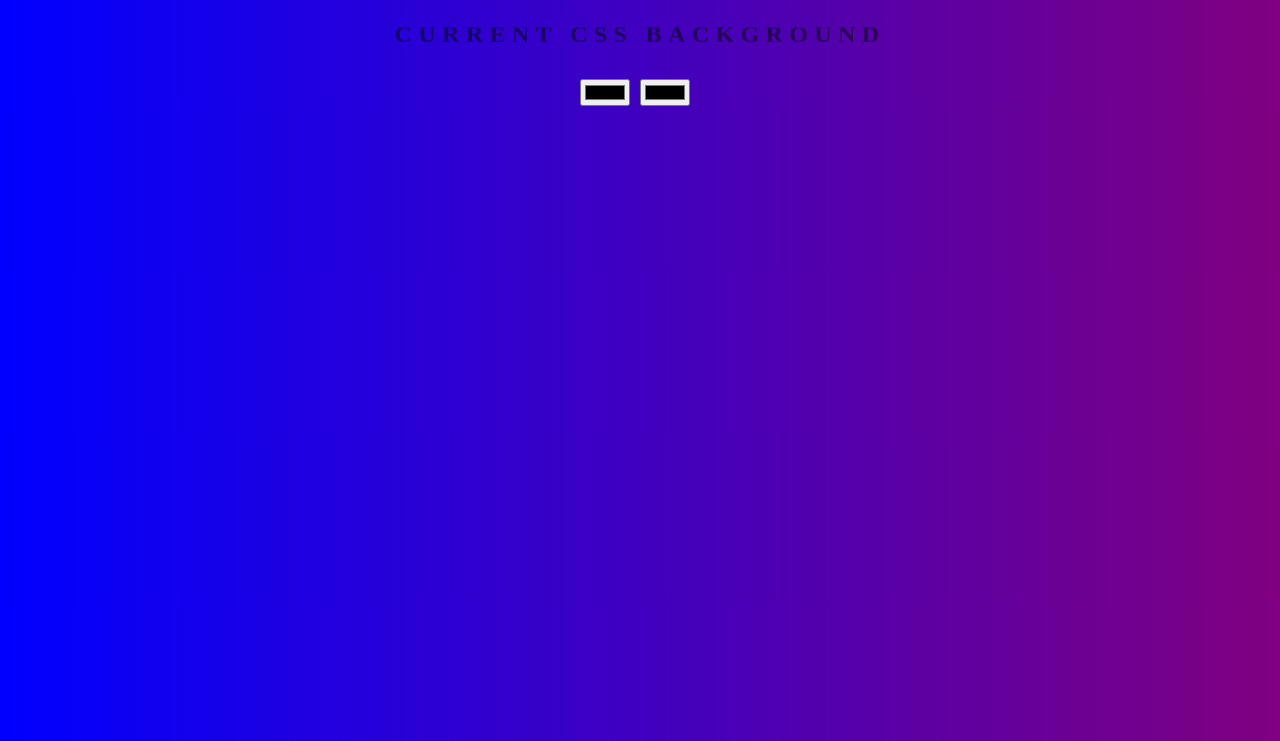
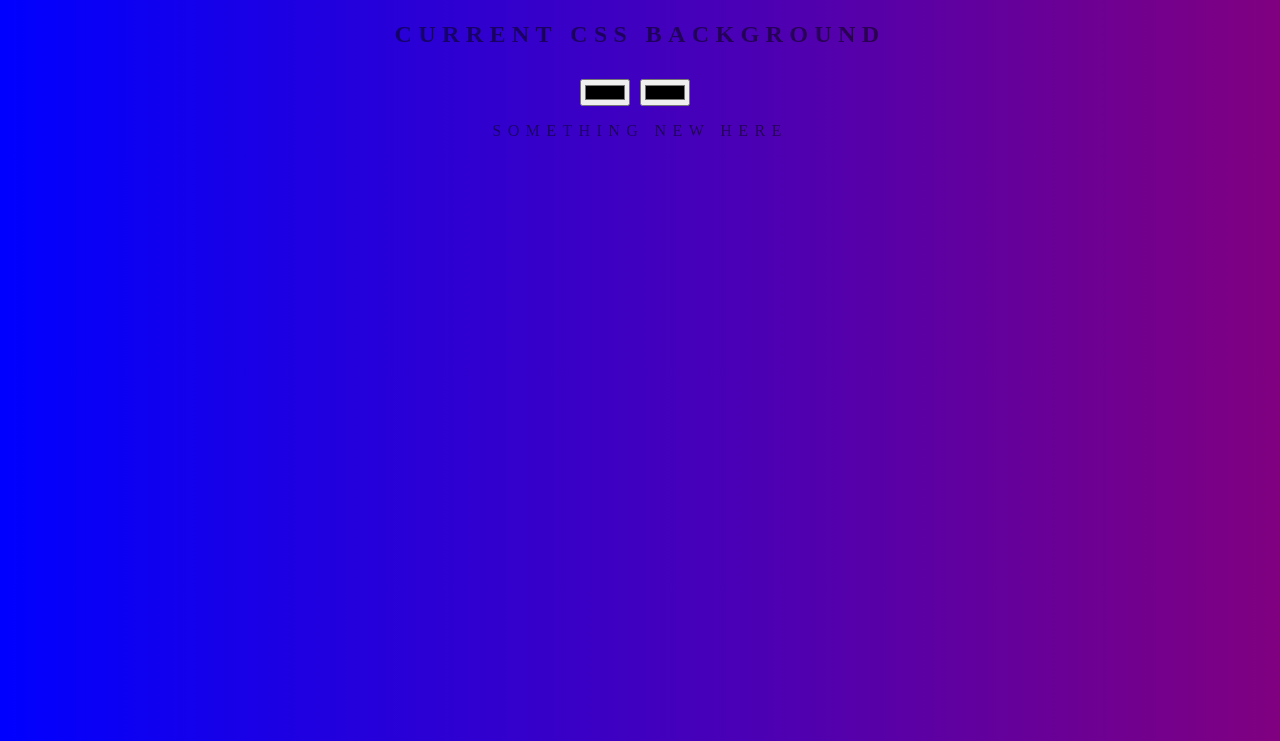
Before and after one commit to amiaproyet/background-generator, a plain HTML site: page index.html in a window 1280 px wide. Shown: the part 59-800 px from the top of the page. Drawn offline with Linux system fonts and the light colour scheme.

Commit message:
added p tag

```diff
--- a/index.html
+++ b/index.html
@@ -13,6 +13,7 @@
     <input id="color1" type="color" name="color1" value="#000000">
     <input id="color2" type="color" name="color2" value="#000000">
     <h3 id="gradient-value"></h3>
+    <p>something new here</p>
     <script src="index.js"></script>
 </body>
 </html>
```
